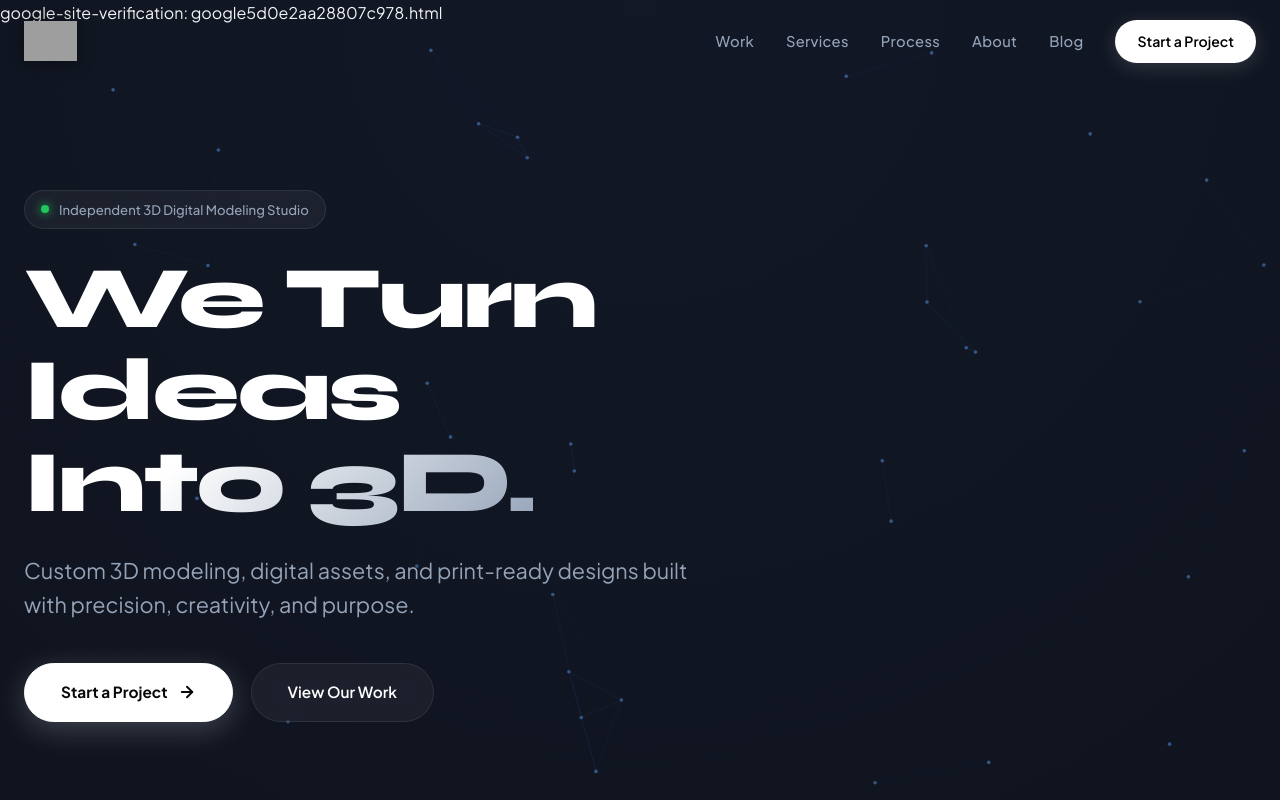
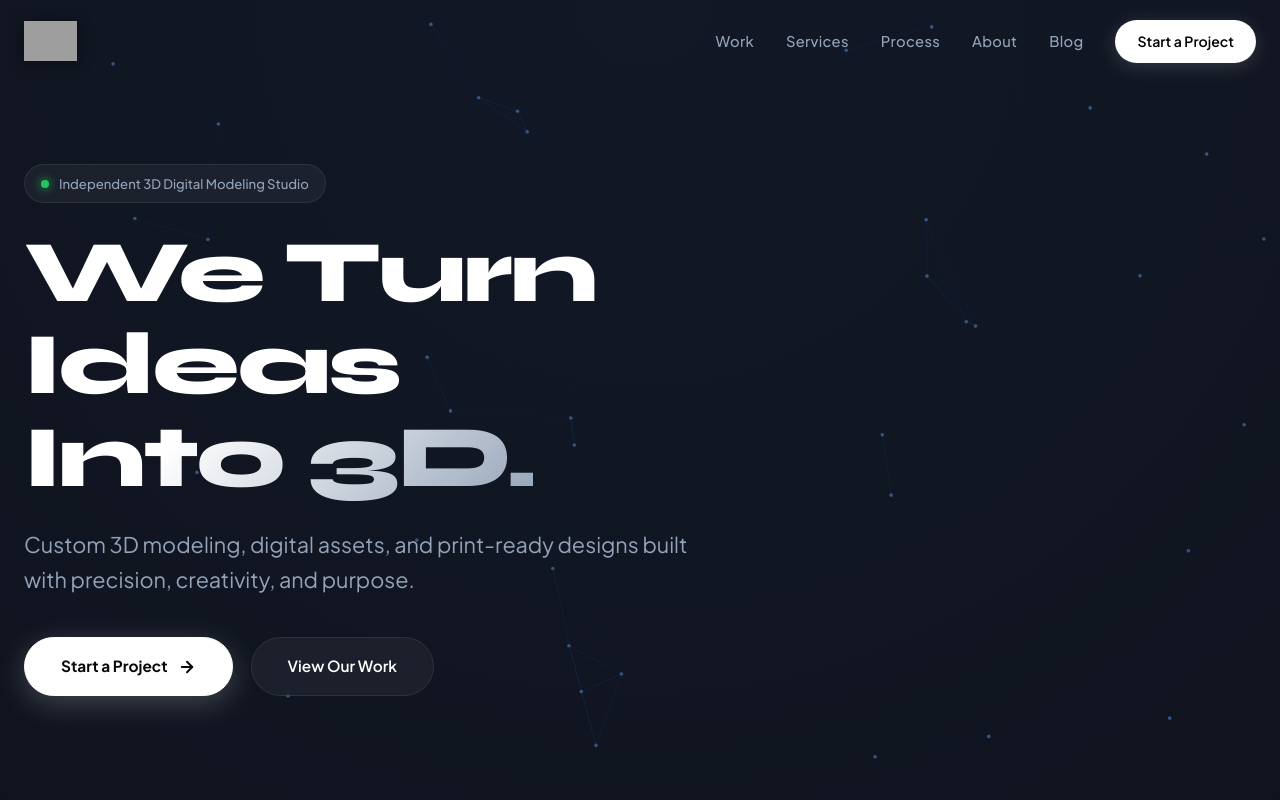
Before and after one commit to Megassquare/AJADI-STUDIO, a plain HTML site: page index.html in a window 1280 px wide. Shown: the top 800 px of the page. Drawn offline with Linux system fonts and the light colour scheme; grey boxes are pictures that could not be loaded.

Commit message:
Fix Google Search Console verification file

```diff
--- a/index.html
+++ b/index.html
@@ -5,7 +5,7 @@
   <meta name="viewport" content="width=device-width, initial-scale=1.0" />
   <title>AJADI STUDIO | Professional 3D Design & Digital Modeling</title>
   <meta name="description" content="Custom 3D modeling, digital assets, and print-ready designs built with precision, creativity, and purpose." />
-  google-site-verification: google5d0e2aa28807c978.html
+
   <!-- Typography -->
   <link rel="preconnect" href="https://fonts.googleapis.com">
   <link rel="preconnect" href="https://fonts.gstatic.com" crossorigin>
```
Also changed, not shown: google5d0e2aa28807c978.html (added, +1 -0 lines).
